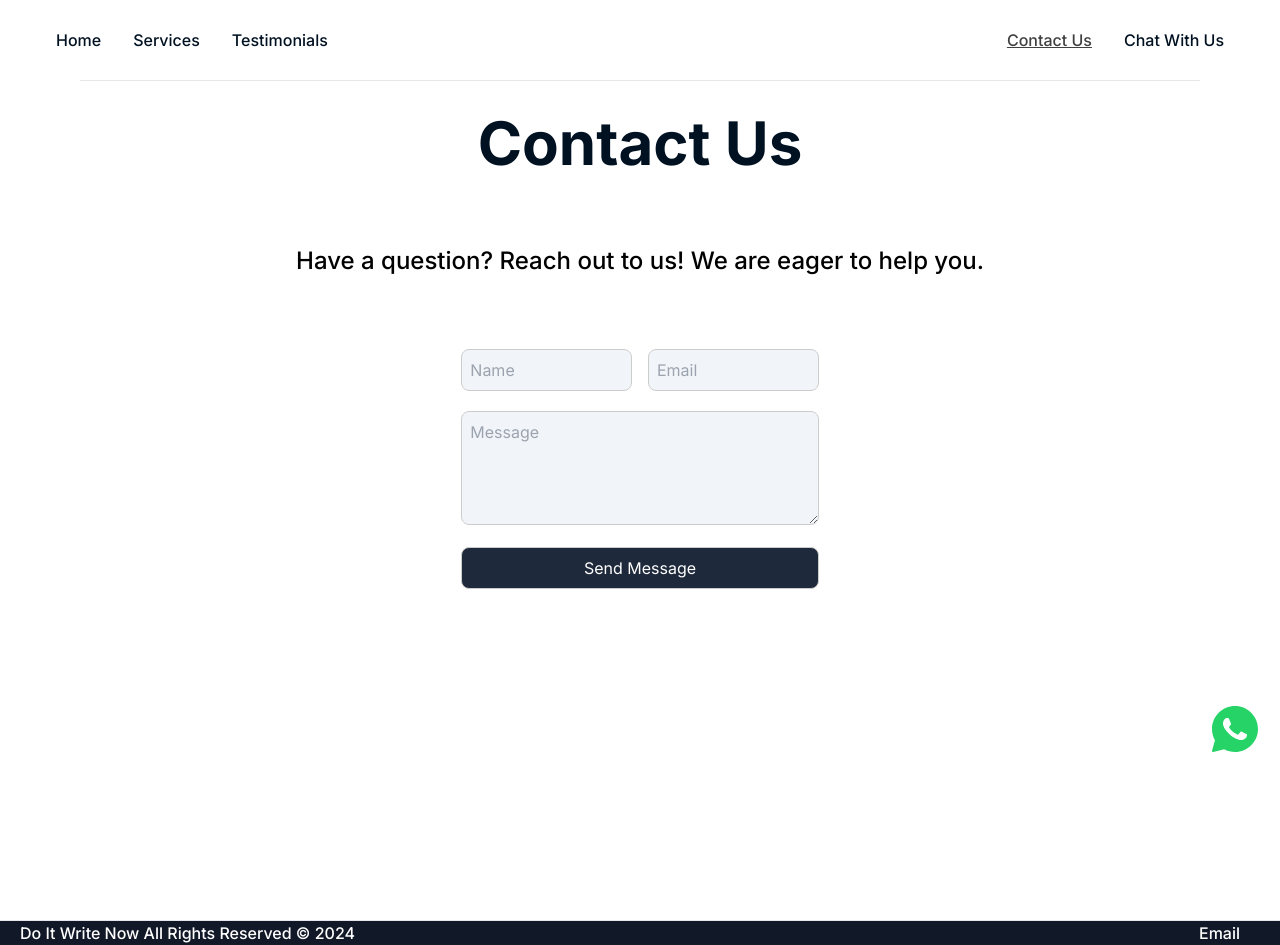
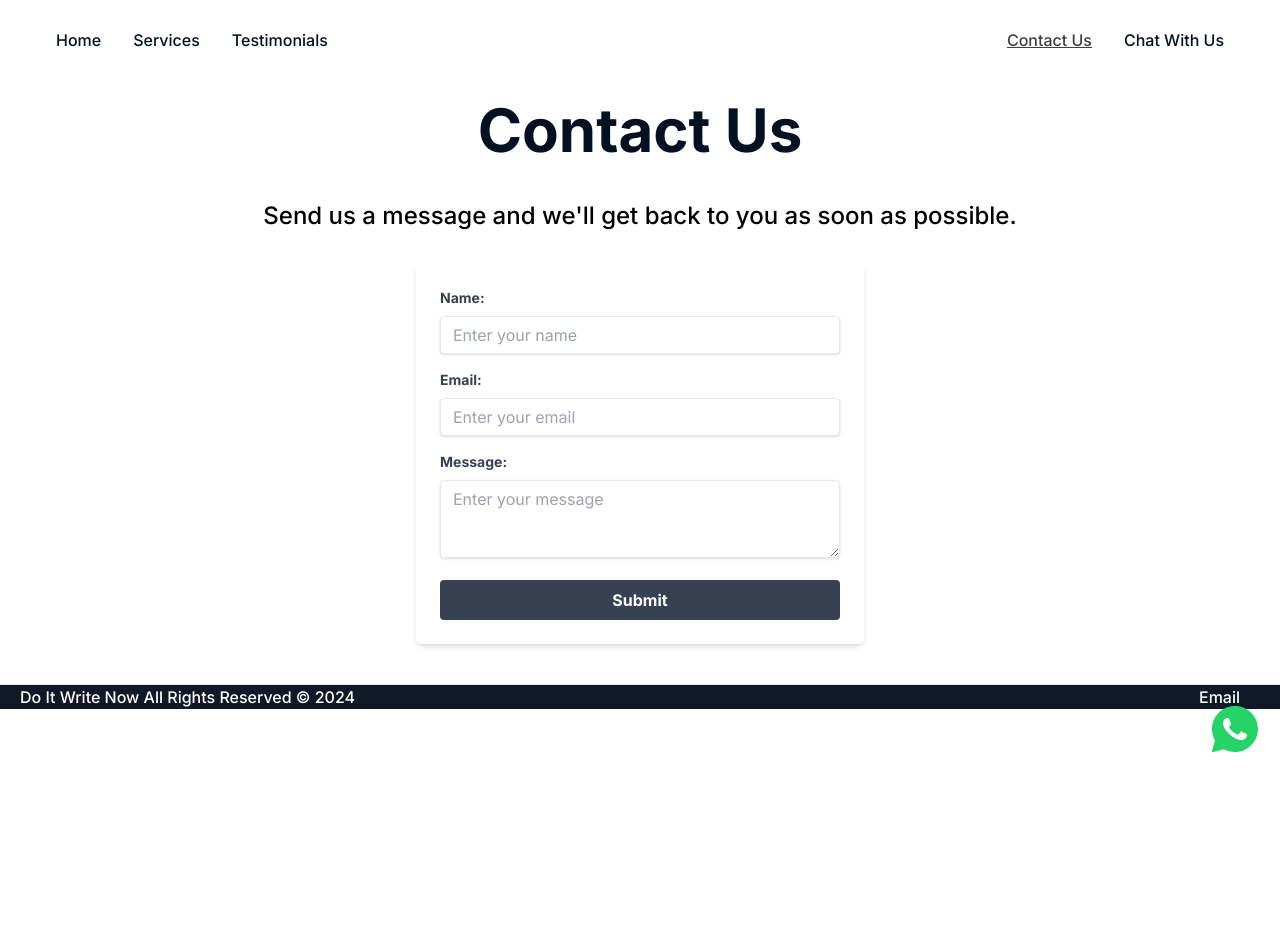
Before and after one commit to anzaeee/doitwritenow, a SvelteKit app: page /contact-us in a window 1280 px wide. After the commit the page ends 800 px from the top, so only its background shows below. Built offline with nearby package versions, Linux system fonts and the light colour scheme.

Commit message:
fixing the submit form

```diff
--- a/src/routes/contact-us/+page.svelte
+++ b/src/routes/contact-us/+page.svelte
@@ -1,74 +1,96 @@
 <script>
   let status = "";
-  const handleSubmit = async event => {
-    event.preventDefault(); // Prevent form submission
-
-    status = 'Submitting...';
-    const formData = new FormData(event.currentTarget);
+  const handleSubmit = async (data) => {
+    status = "Submitting...";
+    const formData = new FormData(data.currentTarget);
     const object = Object.fromEntries(formData);
     const json = JSON.stringify(object);
 
-    try {
     const response = await fetch("https://api.web3forms.com/submit", {
       method: "POST",
       headers: {
         "Content-Type": "application/json",
-          "Accept": "application/json",
+        Accept: "application/json",
       },
-        body: json
+      body: json,
     });
-
     const result = await response.json();
     if (result.success) {
       console.log(result);
       status = result.message || "Success";
-      } else {
-        status = "Submission failed";
     }
-    } catch (error) {
-      console.error("Error:", error);
-      status = "Error submitting form";
-    }
-  }
+  };
 </script>
 
-<div class="space-y-8 mx-auto px-4 md:px-8 lg:px-16 xl:px-20 min-h-screen justify-center align-center">
-  <div class="flex flex-col justify-center items-center space-y-8 gap-10 border-t">
-    <div class="text-4xl md:text-6xl mt-8 text-primary font-bold space-y-8 fade-in text-center">
+<div class="flex flex-col justify-center items-center gap-10 mt-10">
+  <div class="text-4xl md:text-6xl text-primary font-bold fade-in">
     Contact Us
   </div>
-    <div class="text-xl md:text-2xl space-y-4 font-medium text-neutral-750 fade-in">
-      Have a question? Reach out to us! We are eager to help you.
-    </div>
-    <form on:submit|preventDefault={handleSubmit} class="form-group px-2 w-full md:w-3/4 lg:w-1/2 xl:w-1/3 fade-in">
-      <div class="flex flex-col md:flex-row w-full">
-      <input type="hidden" name="access_key" value="808d2cef-012e-425a-aec5-65e9e067b1c1">
-        <input id="nameInput" name="name" class="rounded-input bg-slate-100 w-full mb-4 md:mb-0 md:mr-4" type="text" placeholder="Name" required />
-        <input id="emailInput" name="email" class="rounded-input bg-slate-100 w-full" type="email" placeholder="Email" required />
-      </div>
-      <div class="form-group mt-5">
-        <textarea id="messageInput" name="message" class="rounded-input bg-slate-100 w-full" placeholder="Message" rows="4" required></textarea>
-      </div>
-
-      <button id="submitButton" type="button" class="bg-slate-800 hover:bg-slate-900 text-white rounded-input cursor-pointer w-full" onclick="sendEmail()">
-        Send Message
-      </button>
-    </form>
+  <div
+    class="text-xl md:text-2xl space-y-4 font-medium text-neutral-750 fade-in"
+  >
+    Send us a message and we'll get back to you as soon as possible.
   </div>
 </div>
 
-<style>
-  .rounded-input {
-    border-radius: 0.5rem;
-    padding: 0.5rem;
-    border: 1px solid #ccc;
-  }
+<form
+  class="max-w-md mx-auto p-6 bg-white rounded-md shadow-md h-full m-8 w-full"
+  on:submit|preventDefault={handleSubmit}
+>
+  <input
+    type="hidden"
+    name="access_key"
+    value="a44e48a9-fba9-48bc-b6ac-a51cd6a483f1"
+  />
 
-  .form-group {
-    margin-bottom: 1rem;
-  }
+  <div class="mb-4">
+    <label class="block text-gray-700 text-sm font-bold mb-2" for="name"
+      >Name:</label
+    >
+    <input
+      class="shadow appearance-none border rounded w-full py-2 px-3 text-gray-700 leading-tight focus:outline-none focus:shadow-outline"
+      id="name"
+      type="text"
+      name="name"
+      placeholder="Enter your name"
+      required
+    />
+  </div>
 
-  *:focus {
-    outline: none;
-  }
-</style>
+  <div class="mb-4">
+    <label class="block text-gray-700 text-sm font-bold mb-2" for="email"
+      >Email:</label
+    >
+    <input
+      class="shadow appearance-none border rounded w-full py-2 px-3 text-gray-700 leading-tight focus:outline-none focus:shadow-outline"
+      id="email"
+      type="email"
+      name="email"
+      placeholder="Enter your email"
+      required
+    />
+  </div>
+
+  <div class="mb-4">
+    <label class="block text-gray-700 text-sm font-bold mb-2" for="message"
+      >Message:</label
+    >
+    <textarea
+      class="shadow appearance-none border rounded w-full py-2 px-3 text-gray-700 leading-tight focus:outline-none focus:shadow-outline"
+      id="message"
+      name="message"
+      placeholder="Enter your message"
+      required
+      rows="3"
+    ></textarea>
+  </div>
+
+  <div class="flex items-center justify-between">
+    <button
+      class="bg-gray-700 hover:bg-gray-900 w-full text-white font-bold py-2 px-4 rounded focus:outline-none focus:shadow-outline"
+      type="submit">Submit</button
+    >
+  </div>
+</form>
+
+<div class="text-center mt-4">{status}</div>
```
Lines whose indentation alone changed are shown as unchanged.
